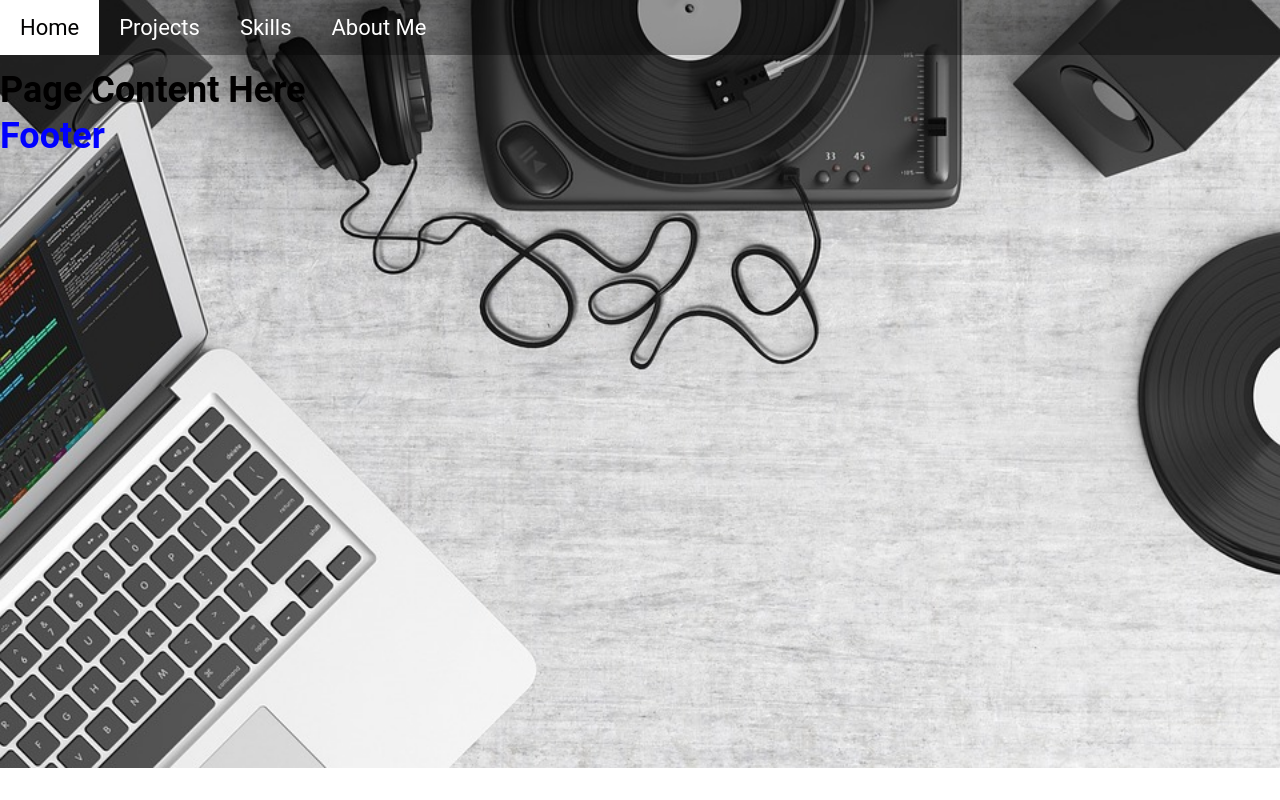
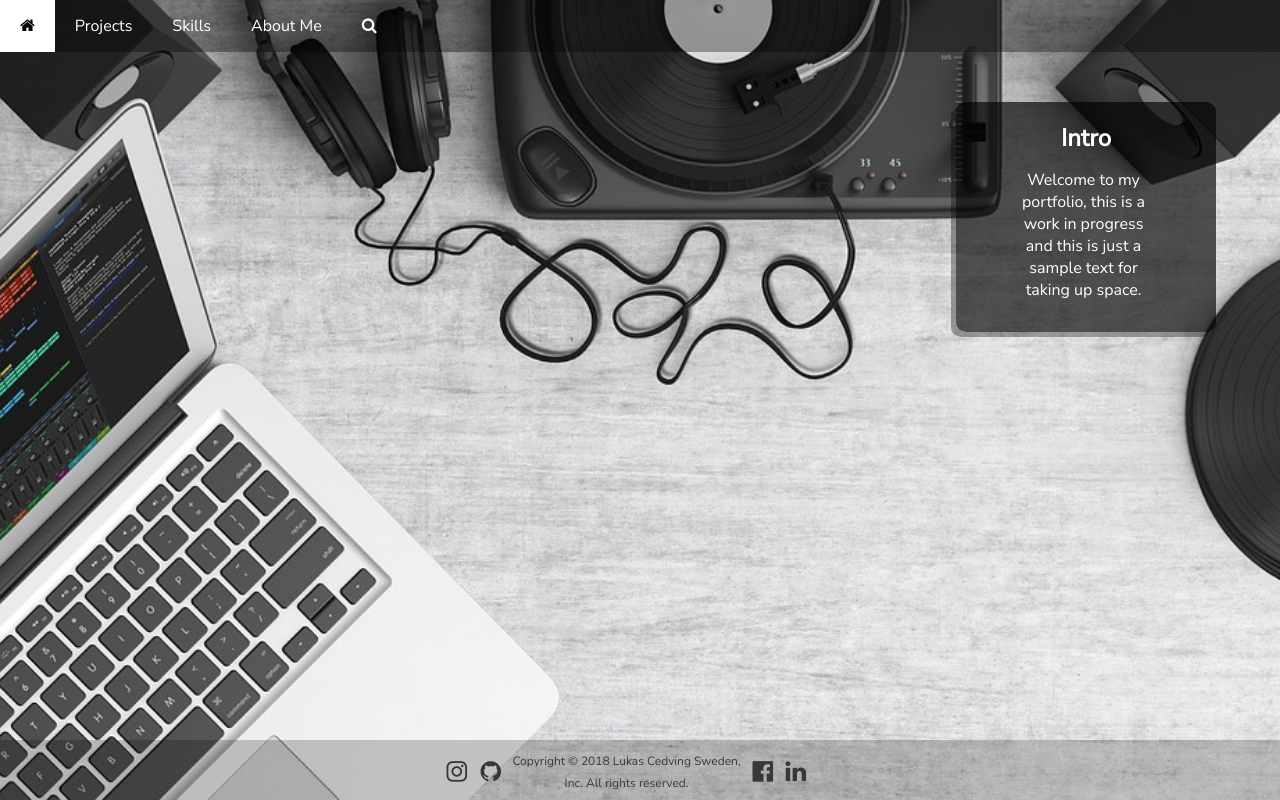
Before and after one commit to lukascedving/plcportfolio, an Angular app in the folder my-app/: page / in a window 1280 px wide. Built offline with nearby package versions, Linux system fonts and the light colour scheme.

Commit message:
fuckton of changes

```diff
--- a/my-app/src/app/app.component.html
+++ b/my-app/src/app/app.component.html
@@ -1,5 +1,7 @@
-<div>
-    <nav></nav>
+<nav></nav>
+<div id="container">
+
     <contentArea></contentArea>
-    <footer></footer>
+
 </div>
+<footer></footer>
--- a/my-app/src/app/contentArea/contentArea.html
+++ b/my-app/src/app/contentArea/contentArea.html
@@ -1 +1,12 @@
-<h1>Page Content Here</h1>
+<section class="main">
+
+    <h1>Intro</h1>
+
+    <div class="content">
+        <p>
+            Welcome to my portfolio, this is a work in progress and this is just a sample text for taking up space.
+        </p>
+
+    </div>
+
+</section>
--- a/my-app/src/app/footer/footer.html
+++ b/my-app/src/app/footer/footer.html
@@ -1 +1,9 @@
-<h1>Footer</h1>
+<ul>
+    <li><i class="fa fa-instagram"></i></li>
+    <li><i class="fa fa-github"></i></li>
+    <li>
+        <p>Copyright © 2018 Lukas Cedving Sweden,<br/> Inc. All rights reserved.</p>
+    </li>
+    <li><i class="fa fa-facebook-official"></i></li>
+    <li><i class="fa fa-linkedin"></i></li>
+</ul>
--- a/my-app/src/app/nav/nav.html
+++ b/my-app/src/app/nav/nav.html
@@ -1,6 +1,9 @@
 <ul>
-    <li><a>Home</a></li>
+    <li>
+        <a><i class="fa fa-home"></i></a>
+    </li>
     <li><a>Projects</a></li>
     <li><a>Skills</a></li>
     <li><a>About Me</a></li>
+    <li><a><i class="fa fa-search"></i></a></li>
 </ul>
--- a/my-app/src/index.html
+++ b/my-app/src/index.html
@@ -1,14 +1,19 @@
 <!doctype html>
 <html lang="en">
+
 <head>
-  <meta charset="utf-8">
-  <title>MyApp</title>
-  <base href="/">
+    <meta charset="utf-8">
+    <title>PLCode</title>
+    <base href="/">
 
-  <meta name="viewport" content="width=device-width, initial-scale=1">
-  <link rel="icon" type="image/x-icon" href="favicon.ico">
+    <meta name="viewport" content="width=device-width, initial-scale=1">
+    <link rel="icon" type="image/x-icon" href="favicon.ico">
+    <link rel="stylesheet" href="https://cdnjs.cloudflare.com/ajax/libs/font-awesome/4.7.0/css/font-awesome.min.css">
+    <link href="https://fonts.googleapis.com/css?family=Nunito+Sans" rel="stylesheet">
 </head>
+
 <body>
-  <app-root></app-root>
+    <app-root></app-root>
 </body>
+
 </html>
--- a/my-app/src/styles.css
+++ b/my-app/src/styles.css
@@ -1,11 +1,12 @@
 /* You can add global styles to this file, and also import other style files */
 
 body {
-    font-family: 'Roboto', sans-serif;
-    font-size: 18px;
+    font-family: 'Nunito Sans', sans-serif;
+    font-size: 16px;
     line-height: 22px;
     color: #010000;
     max-width: 1920px;
+    height: 100vh;
     margin: 0 auto;
     padding: 0;
     background-image: url(assets/graphics/turntable.jpg);
@@ -13,15 +14,83 @@ body {
     background-size: cover;
 }
 
+nav a img {
+    color: white;
+}
+
 footer {
-    color: blue;
+    background-color: rgba(0, 0, 0, 0.205);
+    width: 100%;
+    height: 60px;
+    position: fixed;
+    bottom: 0%;
+    padding: 0 0 0 0;
+}
+
+footer ul {
+    width: 400px;
+    padding: 0;
+    left: 0%;
+    margin: 0 auto 0 auto;
+}
+
+footer ul li {
+    color: rgb(59, 55, 55);
+    list-style-type: none;
+    display: inline-block;
+    margin: 0 5px 0 5px;
+}
+
+footer p {
+    font-size: 12px;
+    margin: 10px 0 10px 0;
+    text-align: center;
+}
+
+footer ul li i {
+    position: relative;
+    bottom: 10px;
+    margin: 0 5px 0 5px;
+    transform: scale(1.5);
+}
+
+footer ul li i:hover {
+    cursor: pointer;
+    color: white;
+    -webkit-transform: scale(2, 2);
+    -moz-transform: scale(2, 2);
+    transform: scale(2, 2);
+    -webkit-transition: all .2s ease-in-out;
+    -moz-transition: all .2s ease-in-out;
+    transition: all .2s ease-in-out;
+}
+
+.main h1 {
+    text-align: center;
+    margin-right: 20px;
+}
+
+.content {
+    color: white;
+    width: 50%;
+    text-align: left;
+    position: relative;
+    left: 20%;
+    text-align: center;
+    padding: 0 0 10px 0;
 }
 
 #container {
-    width: 100%;
+    border-radius: 4%;
+    width: 250px;
     max-width: 1345px;
-    margin: 0 0 20px 0;
-    padding: 0;
+    margin: 5px auto;
+    position: absolute;
+    right: 2%;
+    top: 8%;
+    padding: 5px;
+    background: rgba(0, 0, 0, 0.651);
+    box-shadow: -5px 5px rgba(0, 0, 0, 0.329);
 }
 
 header {
@@ -37,6 +106,7 @@ a {
     text-decoration: none;
     font-size: 18px;
     line-height: 22px;
+    cursor: pointer;
 }
 
 a,
@@ -79,7 +149,7 @@ nav ul li {
 
 nav ul li a {
     display: block;
-    font-size: 22px;
+    font-size: 16px;
     line-height: normal;
     text-align: center;
     color: #ffffff;
@@ -91,9 +161,46 @@ a:hover {
     color: #010000;
 }
 
+#container .main {
+    display: block;
+    width: 100%;
+    padding: 0 10px;
+}
+
+.main h1 {
+    color: white;
+}
+
+@media only screen and (min-width: 2560px) {
+    nav ul li a {
+        font-size: 32px;
+    }
+}
+
 @media only screen and (max-width: 1345px) {
     #container {
-        width: auto;
-        margin: 0 3%;
+        margin: 3%;
     }
 }
+
+@media only screen and (max-width: 430px) {
+    nav ul li a {
+        font-size: 12px;
+        padding: 10px 15px;
+    }
+    footer ul {
+        margin: auto auto;
+        transform: scale(0.8);
+    }
+    footer ul li {
+        color: white;
+    }
+}
+
+@media only screen and (max-width: 320px) {
+    footer ul {
+        position: relative;
+        margin-left: -25px;
+        transform: scale(0.6);
+    }
+}
```
Also changed, not shown: my-app/src/assets/graphics/home_button.png (added).
